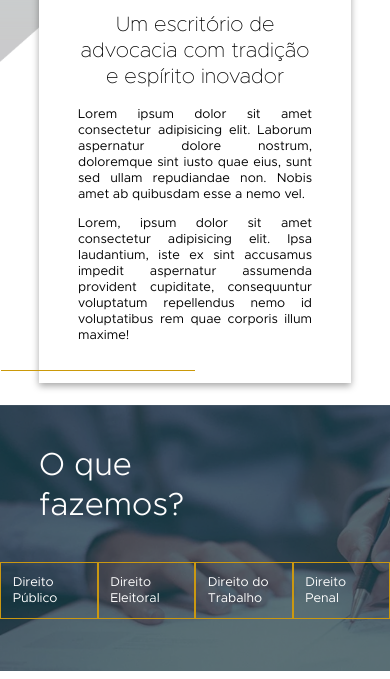
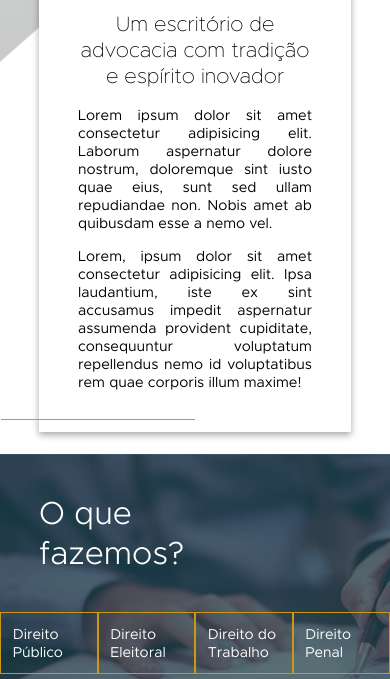
Before and after one commit to LucasCandiago/mhc-site, a plain HTML site: page index.html in a window 390 px wide. Shown: the part 178-857 px from the top of the page. Drawn offline with nearby package versions, Linux system fonts and the light colour scheme.

Commit message:
Update index.css

```diff
--- a/styles/index.css
+++ b/styles/index.css
@@ -279,7 +279,7 @@ footer {
   }
 
   p {
-    font-size: 0.8em;
+    font-size: 0.9em;
   }
 
   .menu-list div img {
@@ -356,7 +356,6 @@ footer {
 
   .local p {
     text-align: center;
-    font-size: 0.7em;
     line-height: 1em;
   }
 
```
